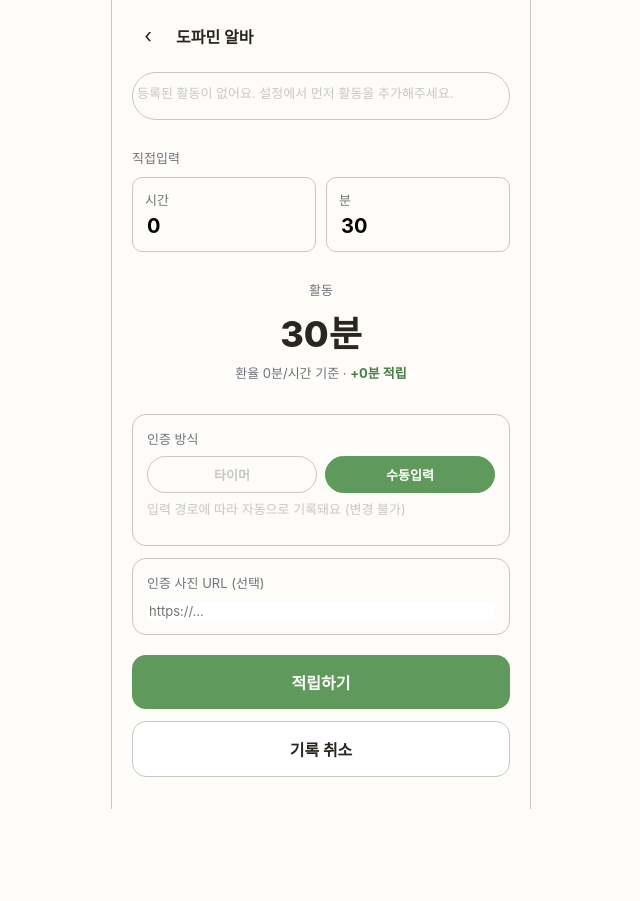
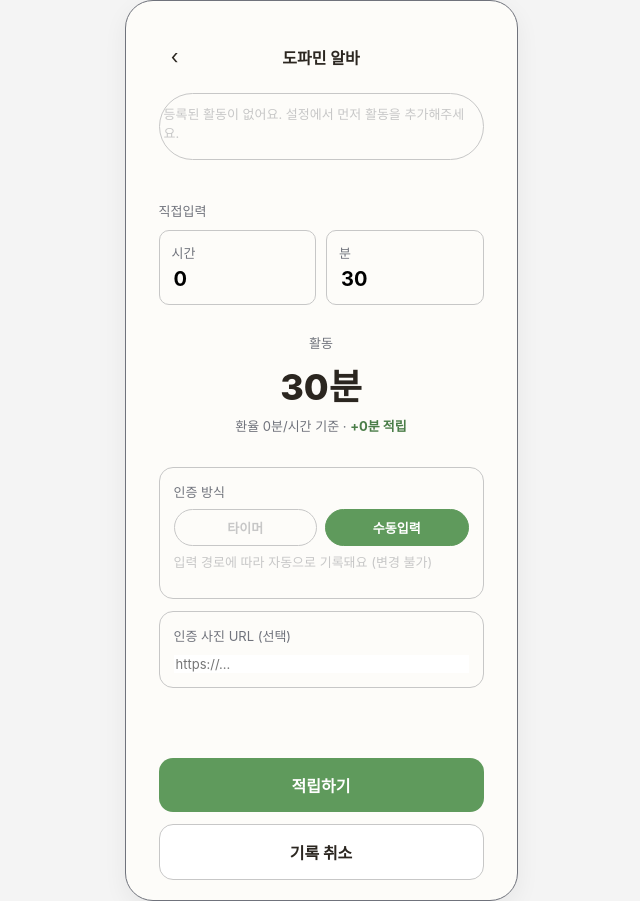
Before and after one commit to pirogramming/Dopamine-Ledger, a Django app: page /ledger/record/earn/ in a window 1280 px wide. Shown: the whole page, without its empty margins (319-959 px from the left). Before the commit the page ends 809 px from the top, so only its background shows below. Run offline with Django 5.2, Linux system fonts and the light colour scheme; the visitor is signed in with stand-in values (Sample User, id 1); data that the repository does not hold is empty.

Commit message:
style: 지출·수입 기록 화면 레이아웃 수정

```diff
--- a/ledger/static/ledger/css/record.css
+++ b/ledger/static/ledger/css/record.css
@@ -47,30 +47,30 @@
   box-sizing: border-box;
 }
 
-body.ledger-page {
-  margin: 0;
-  background: var(--bg);
-  font-family: "Pretendard", -apple-system, BlinkMacSystemFont, "Malgun Gothic", sans-serif;
+.ledger-screen {
+  width: 100%;
   color: var(--text-main);
   display: flex;
-  justify-content: center;
-}
+  flex-direction: column;
+  flex: 1;
 
-.ledger-screen {
-  width: 100%;
-  max-width: 420px;
-  min-height: 100vh;
-  background: var(--bg);
-  border-left: 1px solid var(--border);
-  border-right: 1px solid var(--border);
-  padding: 20px 20px 32px;
 }
 
 .ledger-topbar {
   display: flex;
   align-items: center;
-  gap: 12px;
+  justify-content: space-between;
   margin-bottom: 20px;
+  padding-top: 30px;
+  position: relative;
+}
+
+.ledger-title {
+  font-size: var(--fs-md);
+  font-weight: 700;
+  position: absolute;
+  left: 50%;
+  transform: translateX(-50%);
 }
 
 .ledger-back {
@@ -242,6 +242,17 @@ body.ledger-page {
   margin-top: 12px;
 }
 
+#earn-form {
+  display: flex;
+  flex-direction: column;
+  flex: 1;
+}
+
+#result-panel {
+  flex-direction: column;
+  flex: 1;
+}
+
 .btn {
   flex: 1;
   padding: 15px 0;
@@ -336,6 +347,10 @@ body.ledger-page {
   margin-bottom: 12px;
 }
 
+.field-block + .footer-actions {
+    margin-top: 70px;
+}
+
 .field-label {
   font-size: var(--fs-sm);
   color: var(--text-sub);
--- a/ledger/templates/ledger/earn_record_form.html
+++ b/ledger/templates/ledger/earn_record_form.html
@@ -1,3 +1,4 @@
+{% extends "base.html" %}
 {% comment %}
 와이어프레임 3장(수입기록-타이머 / 수입기록-수동입력 / 수입 종료 후 적립) 통합 화면
 동작 방식 (views.py earn_record_create 기준):
@@ -12,18 +13,21 @@
     - 수동입력의 별도 미리보기 배너(.earn-preview)를 없애고 result-panel 하나로 통일 (중복 정보 제거)
     - 인증 방식(.toggle-pill)은 사용자가 못 바꾸는 값이라 버튼처럼 안 보이게 읽기전용 스타일로 변경
     - "인증 사진"/"인증 사진 URL" 라벨 중복 -> 필드가 photo_url 하나뿐이라 라벨 하나로 통일
+
+프레임(크기·배경·중앙정렬)은 base.html + common.css가 담당하므로
+    이 파일엔 <html>/<head>/<body> 없이 content 블록만 채움.
+    (기존엔 extends 하면서 <html> 전체도 같이 남아있던 버그가 있었음 - 제거함)
 {% endcomment %}
 {% load static %}
-<!DOCTYPE html>
-<html lang="ko">
-<head>
-    <meta charset="UTF-8">
-    <meta name="viewport" content="width=device-width, initial-scale=1.0">
-    <title>도파민 알바 - 도파민 가계부</title>
+
+{% block title %}도파민 알바 - 도파민 가계부{% endblock %}
+
+{% block extra_css %}
     <link rel="stylesheet" href="{% static 'ledger/css/record.css' %}">
-</head>
-<body class="ledger-page">
-    <main class="ledger-screen">
+{% endblock %}
+
+{% block content %}
+<div class="ledger-screen">
     <div class="ledger-topbar">
         <a href="javascript:history.back()" class="ledger-back" aria-label="뒤로가기">&lsaquo;</a>
         <span class="ledger-title">도파민 알바</span>
@@ -146,6 +150,7 @@
                 {% endif %}
             </div>
 
+            <div class="footer-actions">
                 <div class="button-row" style="margin-top: 20px;">
                     <button type="submit" class="btn btn-primary-earn" id="submit-btn">적립하기</button>
                 </div>
@@ -153,9 +158,12 @@
                     <a href="{% url 'ledger:record_choice' %}" class="btn btn-ghost" style="text-decoration:none;">기록 취소</a>
                 </div>
             </div>
+        </div>
     </form>
-    </main>
-
+</div>
+{% endblock %}
+{% block nav %}{% endblock %}
+{% block extra_js %}
 <script>
     /*
         화면 흐름 제어 스크립트.
@@ -231,7 +239,6 @@
                 const endTime = new Date();
                 document.getElementById('id_timer_end').value = endTime.toISOString();
                 const durationMin = Math.round((endTime - startTime) / 60000);
-                    // 시작/종료 버튼 다시 초기화(재기록 방지 위해 시작 비활성 유지)
                 stopBtn.disabled = true;
                 updateResultPanel(durationMin);
                 document.getElementById('pill-timer').classList.add('is-selected');
@@ -271,5 +278,4 @@
         });
     })();
 </script>
-</body>
-</html>
+{% endblock %}
```
Also changed, not shown: ledger/templates/ledger/record_choice.html (+15 -12 lines), ledger/templates/ledger/spend_record_form.html (+19 -14 lines). Lines whose indentation alone changed are shown as unchanged.
